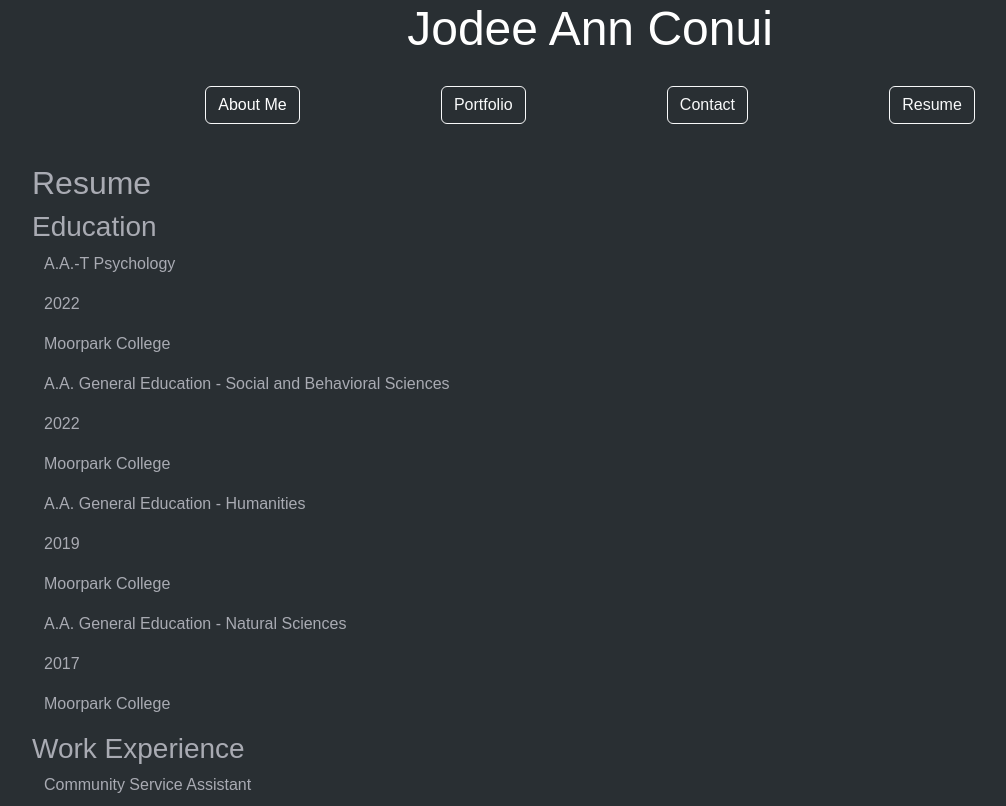
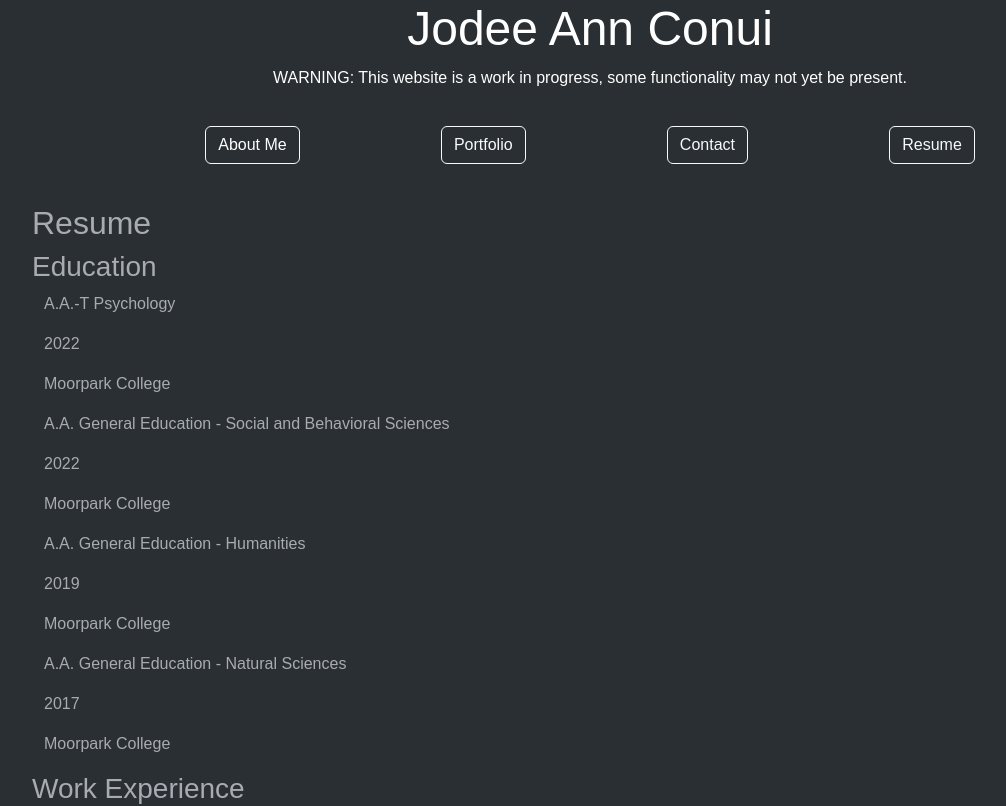
Before and after one commit to Azurene/portfolio, a React (Create React App) app: page /portfolio/resume in a window 1280 px wide. Shown: the top 806 px of the page, without its empty margins (50-1056 px from the left). Built offline with nearby package versions, Linux system fonts and the light colour scheme.

Commit message:
add warning to portfolio

```diff
--- a/src/components/Nav/index.js
+++ b/src/components/Nav/index.js
@@ -8,6 +8,7 @@ const Nav = () => {
       <h2 className="display-5 text-center text-break">
           Jodee Ann Conui
       </h2>
+      <p className='text-center text-break'>WARNING: This website is a work in progress, some functionality may not yet be present.</p>
       <nav className="link-list">
         <ul>
           <li className="btn btn-outline-light">
```
